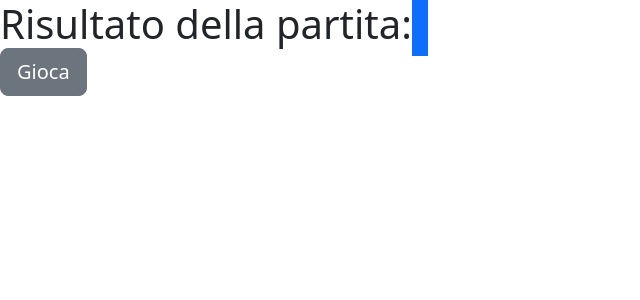
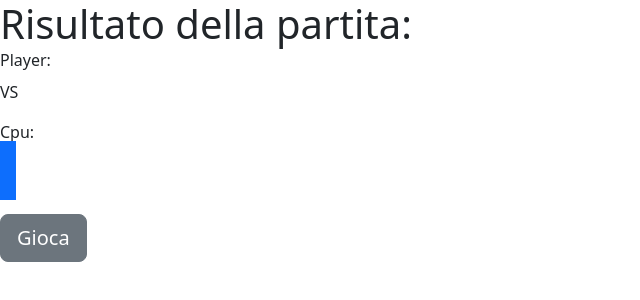
Before and after one commit to francescomadonna712/js-mail-dadi, a plain HTML site: page index.html in a window 1280 px wide. Shown: the whole page, without its empty margins (0-640 px from the left). Drawn offline with nearby package versions, Linux system fonts and the light colour scheme.

Commit message:
modifiche dadi

```diff
--- a/index.html
+++ b/index.html
@@ -12,9 +12,15 @@
 <body>
     <header>
         <div> <h1 class="d-inline">Risultato della partita:</h1>
-            <h2 class="d-inline p-2 text-bg-primary" id="result"></h2>
+            <div>
+                <span>Player:<h3 id="player1"></h3></span>
+                <p>VS</p>
+            <span>Cpu:<h3 id="cpu1"></h3></span>
+            </div>
+
+            <h2 class="d-inline p-2 text-bg-primary mt-4" id="result"></h2>
         </div>
-        <button id="button" type="button" class="btn btn-secondary btn-lg">Gioca</button>
+        <button id="button" type="button" class=" mt-4 btn btn-secondary btn-lg">Gioca</button>
     </header>
 
     <main>
--- a/js/main.js
+++ b/js/main.js
@@ -1,17 +1,24 @@
-
+//bottone
 const button = document.getElementById ('button');
 
 button.addEventListener('click',function() {
+    //math random player
 const player = Math.floor(Math.random() * 6);
+
 console.log( player);
 
+player1.innerText = (player);
 
 
+  //math random cpu
 const cpu = Math.floor(Math.random() * 6);
+
 console.log( cpu);
 
+cpu1.innerText = (cpu);
+//dichiarazione risultato
 const result = document.getElementById("result");
-
+  //casistiche
     if(player === cpu) {
     result.innerText = ('Pareggio!')
   }else if(player > cpu){
```
